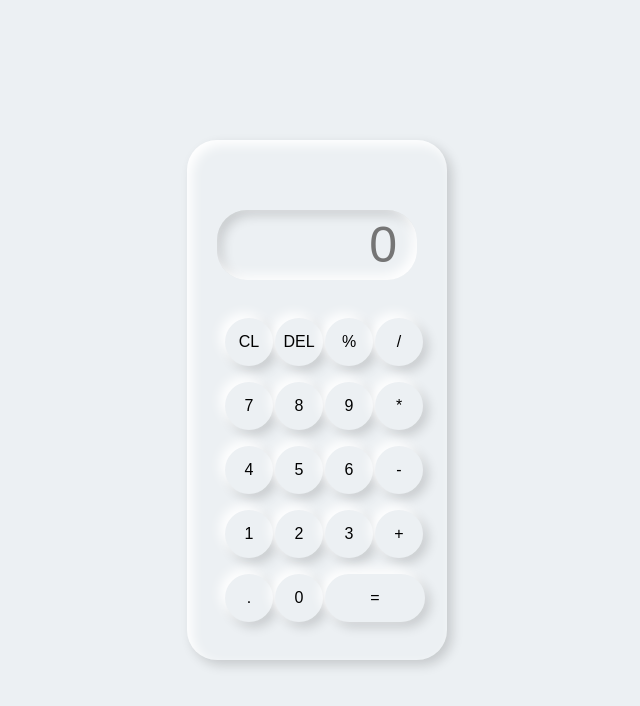
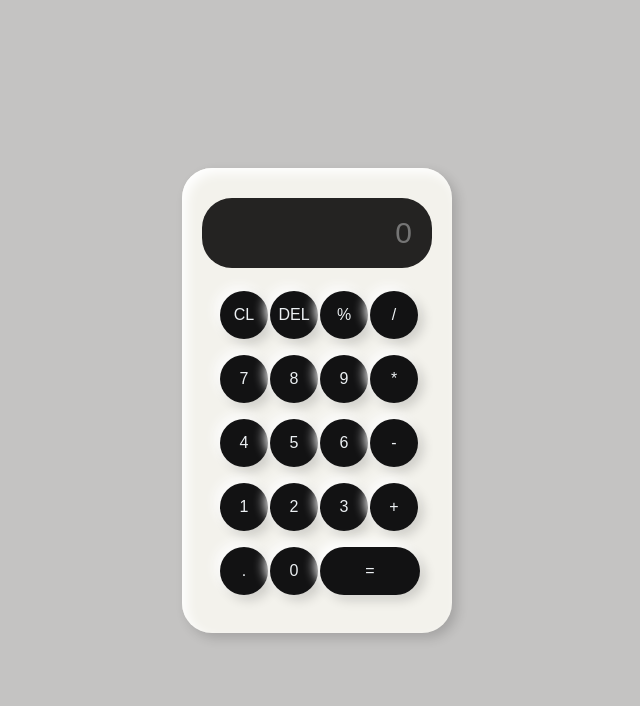
Before and after one commit to 10pratik10/Calulator, a plain HTML site: page index.html in a window 1280 px wide. Shown: the whole page, without its empty margins (323-963 px from the left). Drawn offline with Linux system fonts and the light colour scheme.

Commit message:
Update main.css

```diff
--- a/main.css
+++ b/main.css
@@ -2,7 +2,7 @@
     margin: 0;
     padding: 0;
     box-sizing: border-box;
-    background-color: #ecf0f3;
+    background-color: #c4c3c2;
     font-family: sans-serif;
     outline: none;
   }
@@ -13,8 +13,10 @@
     align-items: center;
   }
   .calculator{
-    background-color: #ecf0f3;
-    padding: 30px;
+    background-color: #f3f2ec;
+    padding-left: 30px;
+    padding-right: 40px;
+    padding-bottom: 30px;
     border-radius: 30px;
     box-shadow: inset 5px 5px 12px white,
                       5px 5px 12px rgba(0, 0, 0, .16);
@@ -24,27 +26,29 @@
   input{
     grid-column: span 4;
     height: 70px;
-    width: 200px;
-    background-color: #ecf0f3;
-    box-shadow: inset -5px -5px 12px #ffffff,
-                inset 5px 5px 12px rgba(0, 0, 0, .16);
+    width: 230px;
+    background-color: #242322;
+    /* box-shadow: inset -5px -5px 12px #ffffff,
+                inset 5px 5px 12px rgba(0, 0, 0, .16); */
     border:none;
     border-radius: 30px;
-    color: rgb(70, 70, 70);
-    font-size: 50px;
+    color: rgb(240, 239, 239);
+    font-size: 30px;
     text-align: end;
     margin: auto;
-    margin-top: 40px;
-    margin-bottom: 30px;
+    margin-top: 30px;
+    margin-left: -10px;
+    margin-bottom: 15px;
     padding: 20px;
   }
   button{
     height: 48px;
     width: 48px;
-    background-color: #ecf0f3;
-    box-shadow: -5px -5px 12px #ffffff,
+    background-color: #121213;
+    box-shadow: -5px -5px 12px #fcfcfc,
                 5px 5px 12px rgba(0, 0, 0, .16);
     border: none;
+    color: #ecf0f3;
     border-radius: 50%;
     margin: 8px;
     font-size: 16px;
@@ -52,7 +56,7 @@
   .equal{
     width: 100px;
     border-radius: 40px;
-    background-color: #ecf0f3;
+    background-color: #121213;
     box-shadow: -5px -5px 12px #ffffff,
                     5px 5px 12px rgba(0, 0, 0, .16);
   }
```
